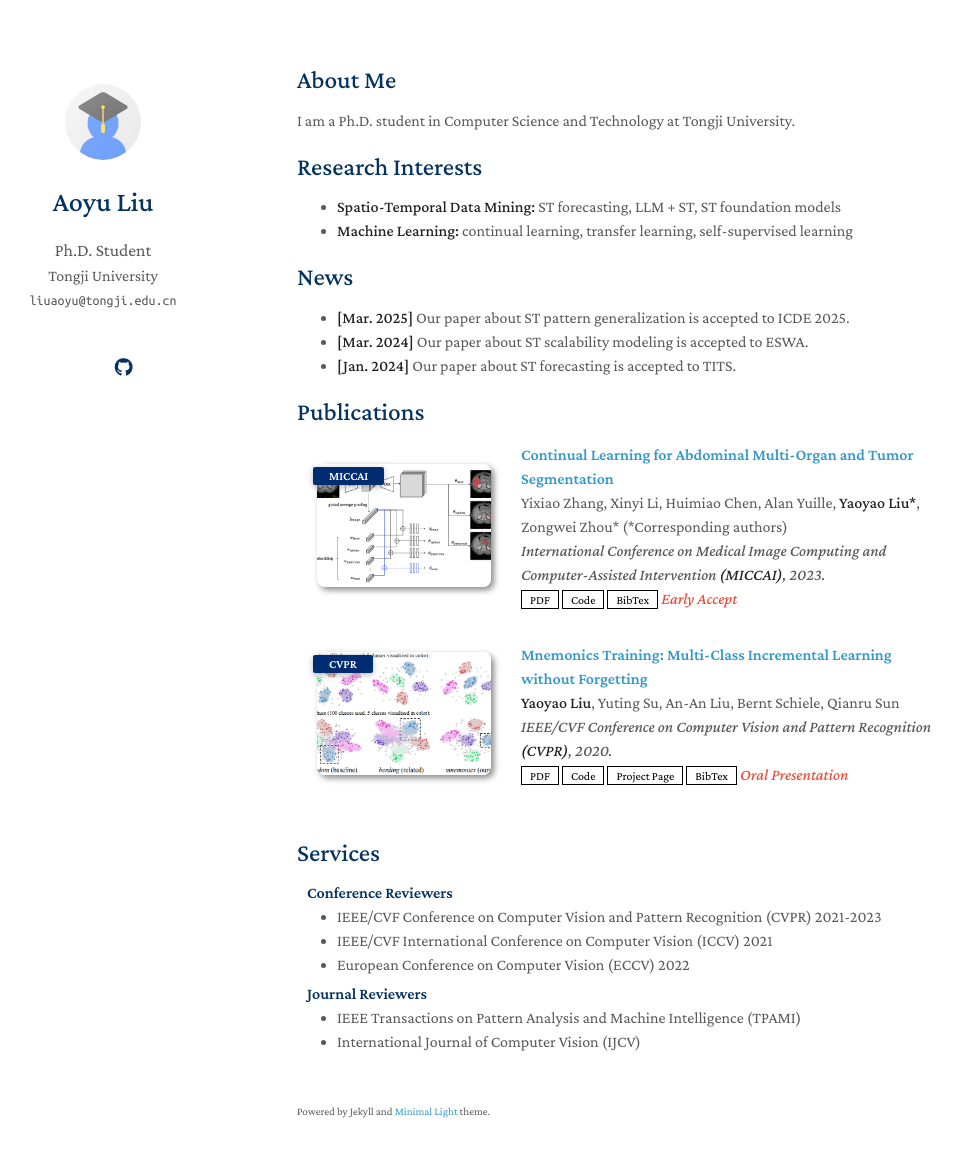
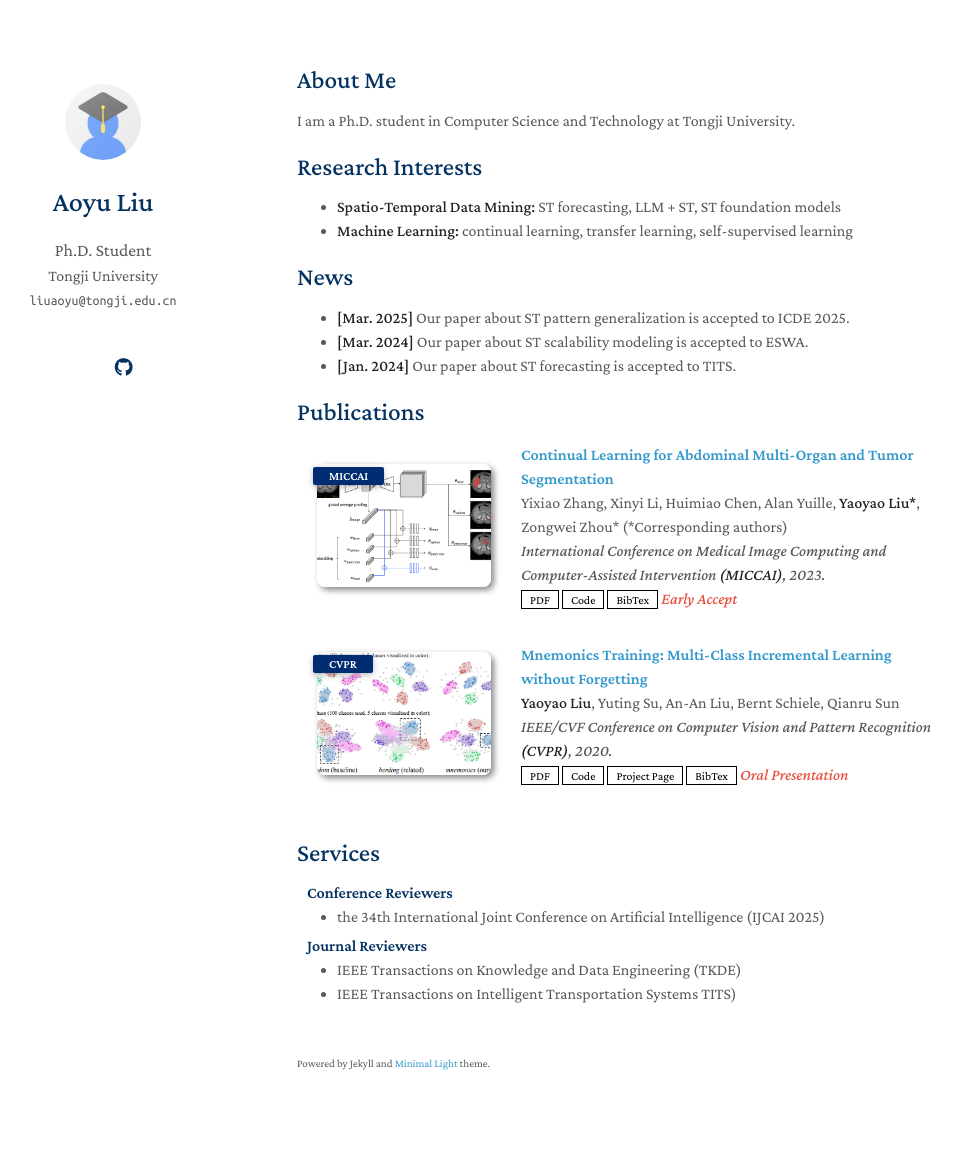
Before and after one commit to Aoyu-Liu/Aoyu-Liu.github.io, a Jekyll site: the page built from index.md, in a window 1280 px wide and 1192 px high. Shown: the top 1157 px of the window, without its empty margins (173-1135 px from the left). Built offline with Jekyll 4.4.1, drawn with Linux system fonts in a browser that asks for light colours; a style sheet for code colours, icons or effects is not loaded; our own code applies the rules of GitHub Pages for plain Markdown files.

Commit message:
Update services.md

```diff
--- a/_includes/services.md
+++ b/_includes/services.md
@@ -3,14 +3,12 @@
 <h4 style="margin:0 10px 0;">Conference Reviewers</h4>
 
 <ul style="margin:0 0 5px;">
-  <li><a href="http://cvpr2023.thecvf.com/"><autocolor>IEEE/CVF Conference on Computer Vision and Pattern Recognition (CVPR) 2021-2023</autocolor></a></li>
-  <li><a href="http://iccv2021.thecvf.com/"><autocolor>IEEE/CVF International Conference on Computer Vision (ICCV) 2021</autocolor></a></li>
-  <li><a href="https://eccv2022.ecva.net/"><autocolor>European Conference on Computer Vision (ECCV) 2022</autocolor></a></li>
+  <li><a href="https://2025.ijcai.org/"><autocolor>the 34th International Joint Conference on Artificial Intelligence (IJCAI 2025)</autocolor></a></li>
 </ul>
 
 <h4 style="margin:0 10px 0;">Journal Reviewers</h4>
 
 <ul style="margin:0 0 20px;">
-  <li><a href="https://www.computer.org/csdl/journal/tp"><autocolor>IEEE Transactions on Pattern Analysis and Machine Intelligence (TPAMI)</autocolor></a></li>
-  <li><a href="https://www.springer.com/journal/11263"><autocolor>International Journal of Computer Vision (IJCV)</autocolor></a></li>
+  <li><a href="https://ieeexplore.ieee.org/xpl/RecentIssue.jsp?punumber=69"><autocolor>IEEE Transactions on Knowledge and Data Engineering (TKDE)</autocolor></a></li>
+  <li><a href="https://ieeexplore.ieee.org/xpl/RecentIssue.jsp?punumber=6979"><autocolor>IEEE Transactions on Intelligent Transportation Systems TITS)</autocolor></a></li>
 </ul>
```
